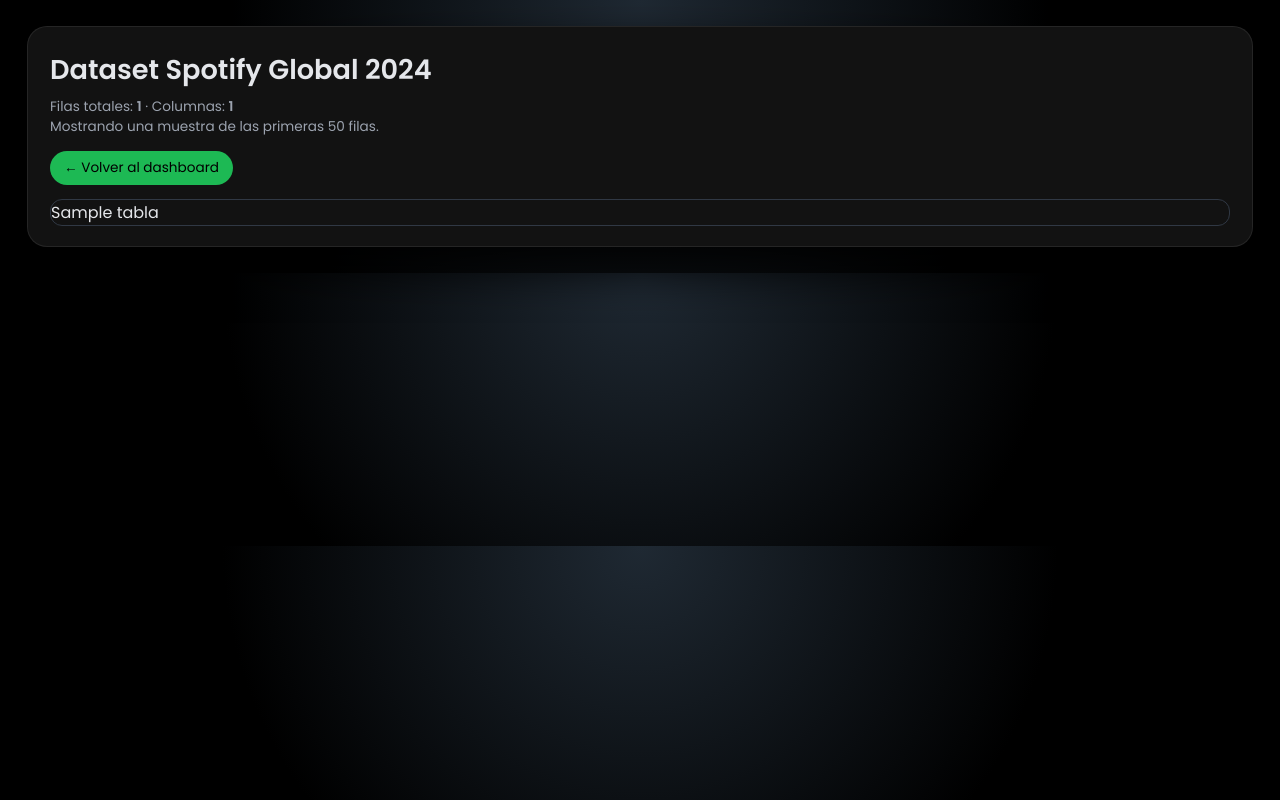
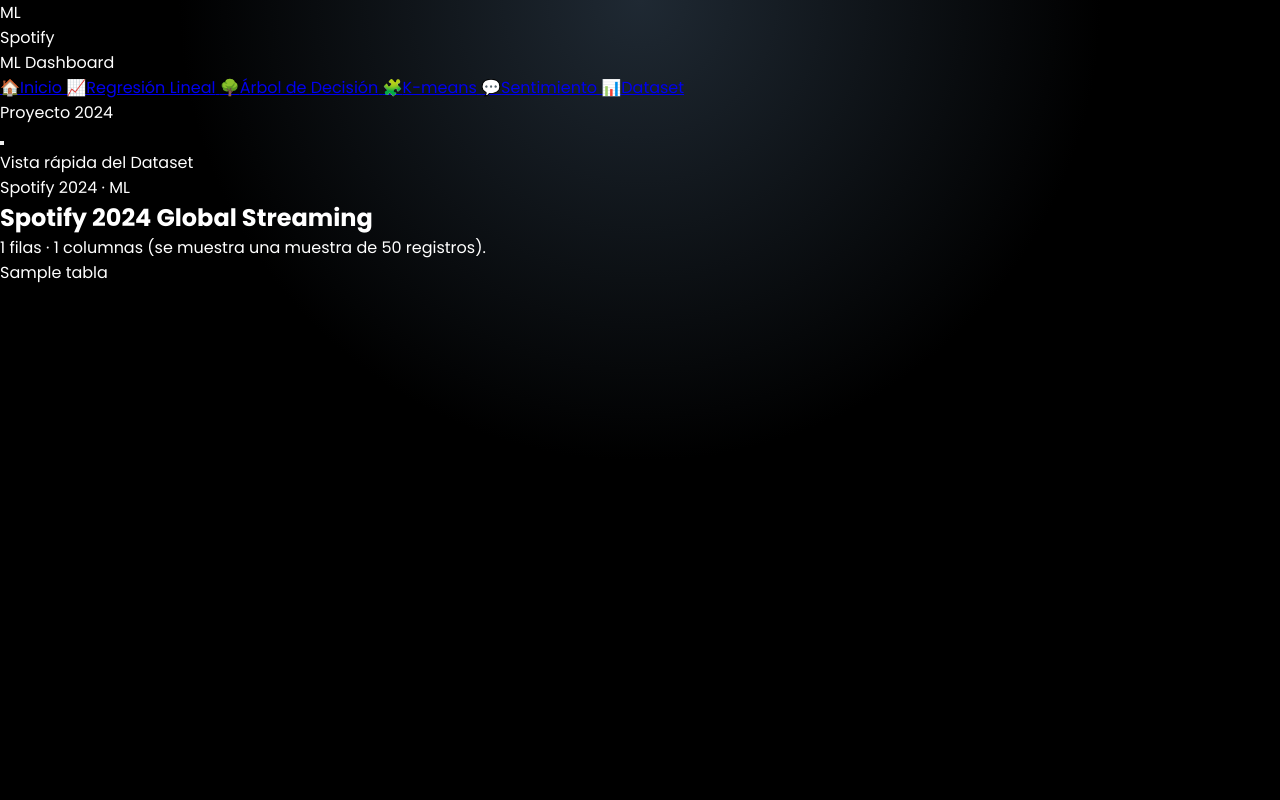
Before and after one commit to guillermtrres14-cyber/Programacion-II-Spotify, a Flask app: template OneDrive/Documentos/UDI/Programacion II/Proyecto_Final/templates/dataset.html in a window 1280 px wide. Run offline with Flask 3, Linux system fonts and the light colour scheme; the template is opened without the code that fills it: most values are stand-ins (such as "Sample title", 1, 10 or a date in 2020).

Commit message:
Actualizaci├│n autom├ítica

```diff
--- a/OneDrive/Documentos/UDI/Programacion II/Proyecto_Final/templates/dataset.html
+++ b/OneDrive/Documentos/UDI/Programacion II/Proyecto_Final/templates/dataset.html
@@ -1,83 +1,15 @@
-<!DOCTYPE html>
-<html lang="es">
-<head>
-    <meta charset="UTF-8" />
-    <title>Dataset Spotify 2024</title>
-    <link rel="preconnect" href="https://fonts.googleapis.com">
-    <link rel="preconnect" href="https://fonts.gstatic.com" crossorigin>
-    <link href="https://fonts.googleapis.com/css2?family=Poppins:wght@300;400;600&display=swap" rel="stylesheet">
-    <style>
-        body {
-            font-family: "Poppins", system-ui, sans-serif;
-            background: radial-gradient(circle at top, #1f2933 0, #000 60%);
-            color: #e5e7eb;
-            margin: 0;
-            padding: 26px;
-        }
-        .card {
-            max-width: 1180px;
-            margin: 0 auto;
-            background: #121212;
-            border-radius: 20px;
-            padding: 22px 22px 20px 22px;
-            box-shadow: 0 22px 45px rgba(0,0,0,0.9);
-            border: 1px solid rgba(255,255,255,0.08);
-        }
-        h1 {
-            margin: 0 0 6px 0;
-            font-size: 1.7rem;
-        }
-        .meta {
-            font-size: 0.85rem;
-            color: #9ca3af;
-            margin-bottom: 14px;
-        }
-        .btn-back {
-            display: inline-block;
-            margin-bottom: 14px;
-            padding: 7px 14px;
-            border-radius: 999px;
-            background: #1DB954;
-            color: #000;
-            text-decoration: none;
-            font-size: 0.85rem;
-            font-weight: 500;
-        }
-        .table-wrapper {
-            max-height: 500px;
-            overflow: auto;
-            border-radius: 12px;
-            border: 1px solid rgba(55,65,81,0.8);
-        }
-        .data-table {
-            width: 100%;
-            border-collapse: collapse;
-            font-size: 0.78rem;
-        }
-        .data-table thead {
-            background: #040404;
-        }
-        .data-table th,
-        .data-table td {
-            padding: 6px 8px;
-            border-bottom: 1px solid rgba(55,65,81,0.8);
-        }
-        .data-table tr:nth-child(even) td {
-            background: rgba(15,23,42,0.7);
-        }
-    </style>
-</head>
-<body>
-<div class="card">
-    <h1>Dataset Spotify Global 2024</h1>
-    <div class="meta">
-        Filas totales: <strong>{{ n_filas }}</strong> · Columnas: <strong>{{ n_columnas }}</strong><br>
-        Mostrando una muestra de las primeras 50 filas.
-    </div>
-    <a href="{{ url_for('index') }}" class="btn-back">← Volver al dashboard</a>
-    <div class="table-wrapper">
-        {{ tabla|safe }}
-    </div>
+{% extends "base.html" %}
+
+{% block title %}Dataset · Spotify ML{% endblock %}
+{% block top_title %}Vista rápida del Dataset{% endblock %}
+
+{% block content %}
+<section class="section-header">
+    <h2>Spotify 2024 Global Streaming</h2>
+    <p>{{ n_filas }} filas · {{ n_columnas }} columnas (se muestra una muestra de 50 registros).</p>
+</section>
+
+<div class="table-wrapper">
+    {{ tabla | safe }}
 </div>
-</body>
-</html>
+{% endblock %}
```
Also changed, not shown: OneDrive/Documentos/UDI/Programacion II/Proyecto_Final/templates/sentimiento.html (+55 -0 lines).
